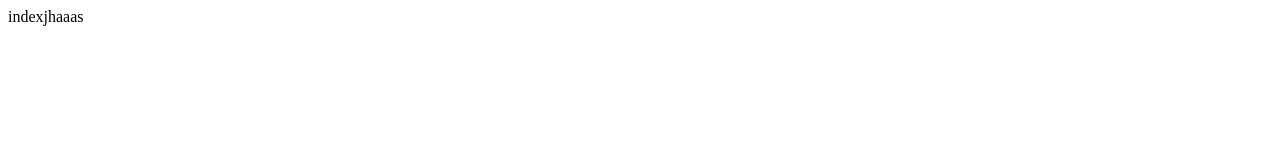
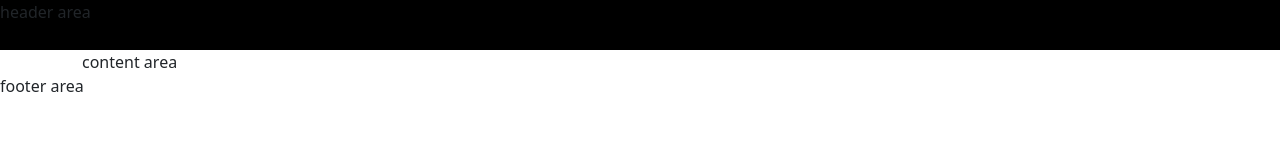
Before and after one commit to yhchoi-inha/webserver, a website: page index.html in a window 1280 px wide. Drawn offline with nearby package versions, Linux system fonts and the light colour scheme.

Commit message:
add : asset file

```diff
--- a/app.js
+++ b/app.js
@@ -3,6 +3,9 @@ const path = require('path');
 
 const app = express();
 app.set('port', process.env.PORT || 3000);
+
+app.use(express.static(__dirname + '/public'));
+
 
 app.get('/', (req, res) => { // req(요청에 대한 정보), res(응답에 관한 정보)
     // res.send('testing');
--- /dev/null
+++ b/css/style.css
@@ -0,0 +1,11 @@
+*{
+    margin:0;
+    padding:0;
+    box-sizing:border-box;
+}
+.header{
+    position:relative;
+    width:100%;
+    height:50px;
+    background:#000;
+}
--- a/index.html
+++ b/index.html
@@ -5,8 +5,21 @@
     <meta http-equiv="X-UA-Compatible" content="IE=edge">
     <meta name="viewport" content="width=device-width, initial-scale=1.0">
     <title>zxx</title>
+    <link rel="stylesheet" href="css/style.css">
+    <link href="https://cdn.jsdelivr.net/npm/bootstrap@5.2.3/dist/css/bootstrap.min.css" rel="stylesheet" integrity="sha384-rbsA2VBKQhggwzxH7pPCaAqO46MgnOM80zW1RWuH61DGLwZJEdK2Kadq2F9CUG65" crossorigin="anonymous">
+
 </head>
 <body>
-    indexjhaaas
+    <div class="header">
+        header area
+    </div>
+    <div class="container">
+        content area
+    </div>
+    <div class="footer">
+        footer area
+    </div>
+
+    <script src="https://cdn.jsdelivr.net/npm/bootstrap@5.2.3/dist/js/bootstrap.bundle.min.js" integrity="sha384-kenU1KFdBIe4zVF0s0G1M5b4hcpxyD9F7jL+jjXkk+Q2h455rYXK/7HAuoJl+0I4" crossorigin="anonymous"></script>
 </body>
 </html>
```
